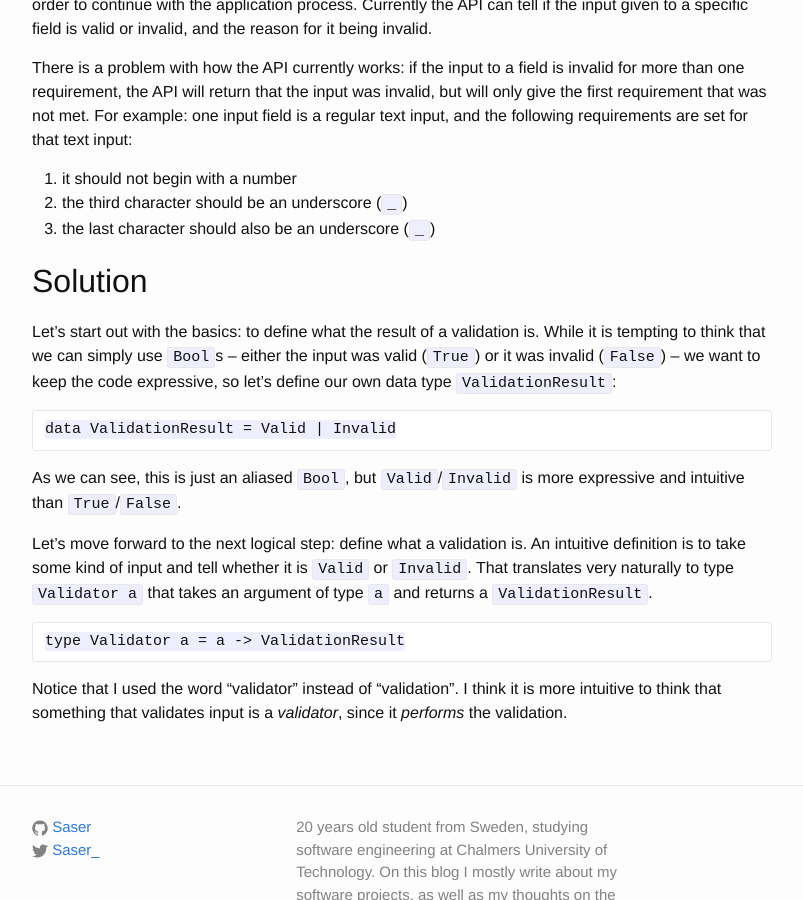
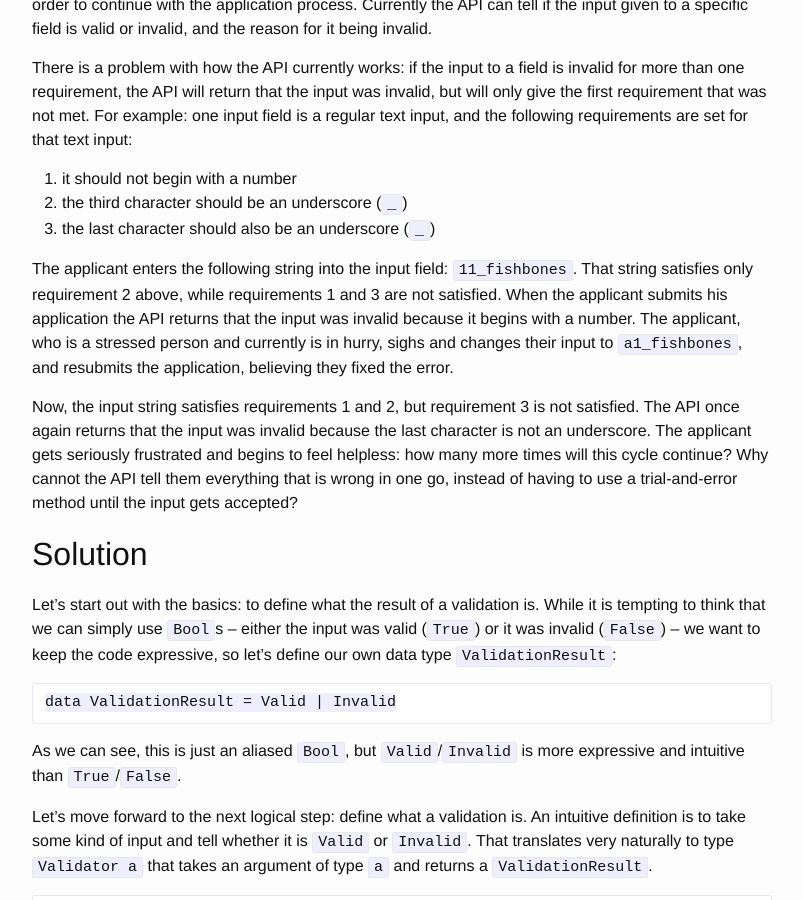
Before and after one commit to Saser/saser.github.io, a Jekyll site: the page built from _posts/2015-12-12-input-validation-using-haskell.md, in a window 1280 px wide and 900 px high, scrolled down 612 px. Shown: the whole window, without its empty margins (238-1041 px from the left). Built offline with Jekyll 4.4.1, drawn with Linux system fonts in a browser that asks for light colours.

Commit message:
Finish describing the motivation behind the proposed solution

```diff
--- a/_posts/2015-12-12-input-validation-using-haskell.md
+++ b/_posts/2015-12-12-input-validation-using-haskell.md
@@ -19,6 +19,10 @@ There is a problem with how the API currently works: if the input to a field is
 2.  the third character should be an underscore (`_`)
 3.  the last character should also be an underscore (`_`)
 
+The applicant enters the following string into the input field: `11_fishbones`. That string satisfies only requirement 2 above, while requirements 1 and 3 are not satisfied. When the applicant submits his application the API returns that the input was invalid because it begins with a number. The applicant, who is a stressed person and currently is in hurry, sighs and changes their input to `a1_fishbones`, and resubmits the application, believing they fixed the error.
+
+Now, the input string satisfies requirements 1 and 2, but requirement 3 is not satisfied. The API once again returns that the input was invalid because the last character is not an underscore. The applicant gets seriously frustrated and begins to feel helpless: how many more times will this cycle continue? Why cannot the API tell them everything that is wrong in one go, instead of having to use a trial-and-error method until the input gets accepted?
+
 ## Solution
 
 Let's start out with the basics: to define what the result of a validation is. While it is tempting to think that we can simply use `Bool`s -- either the input was valid (`True`) or it was invalid (`False`) -- we want to keep the code expressive, so let's define our own data type `ValidationResult`:
```
